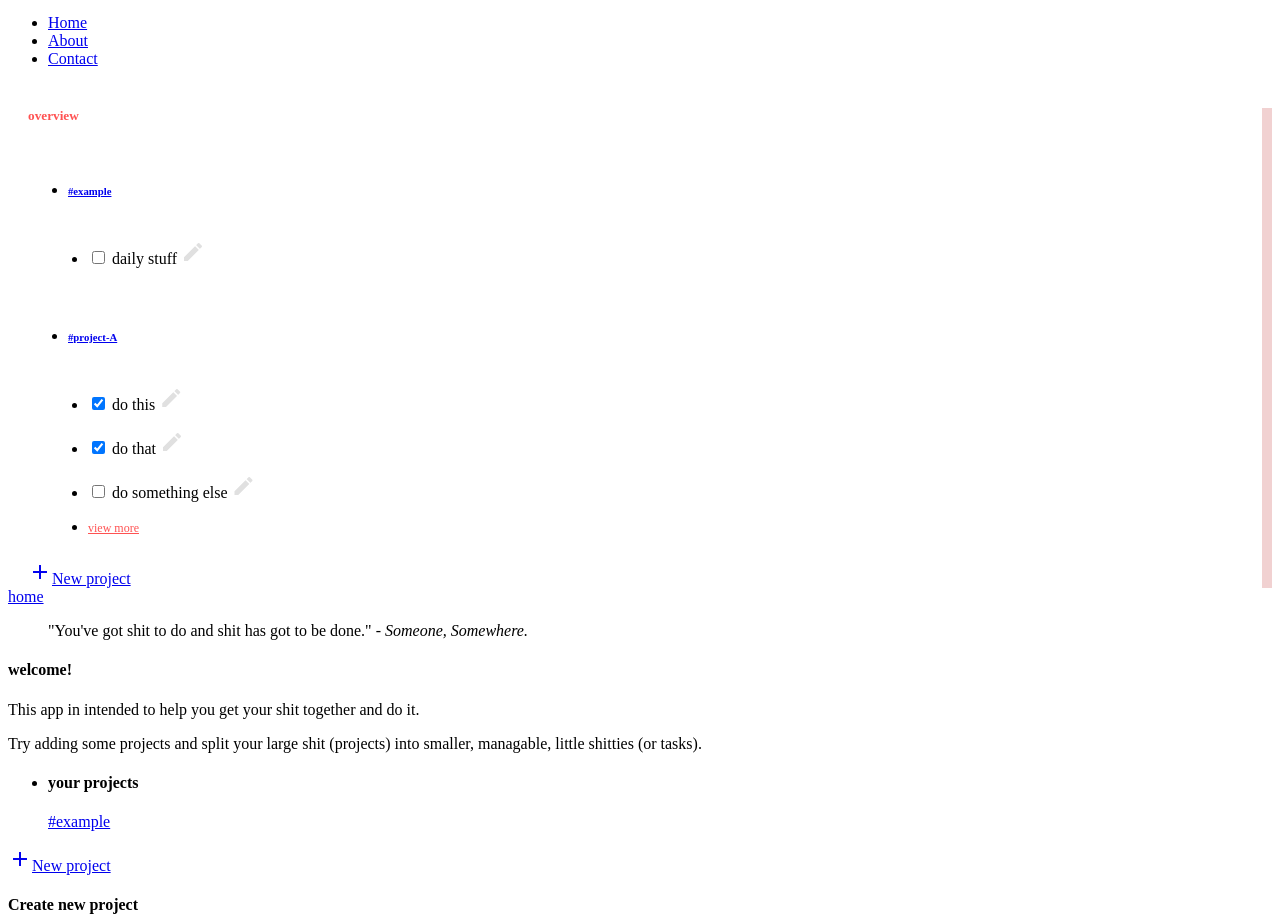
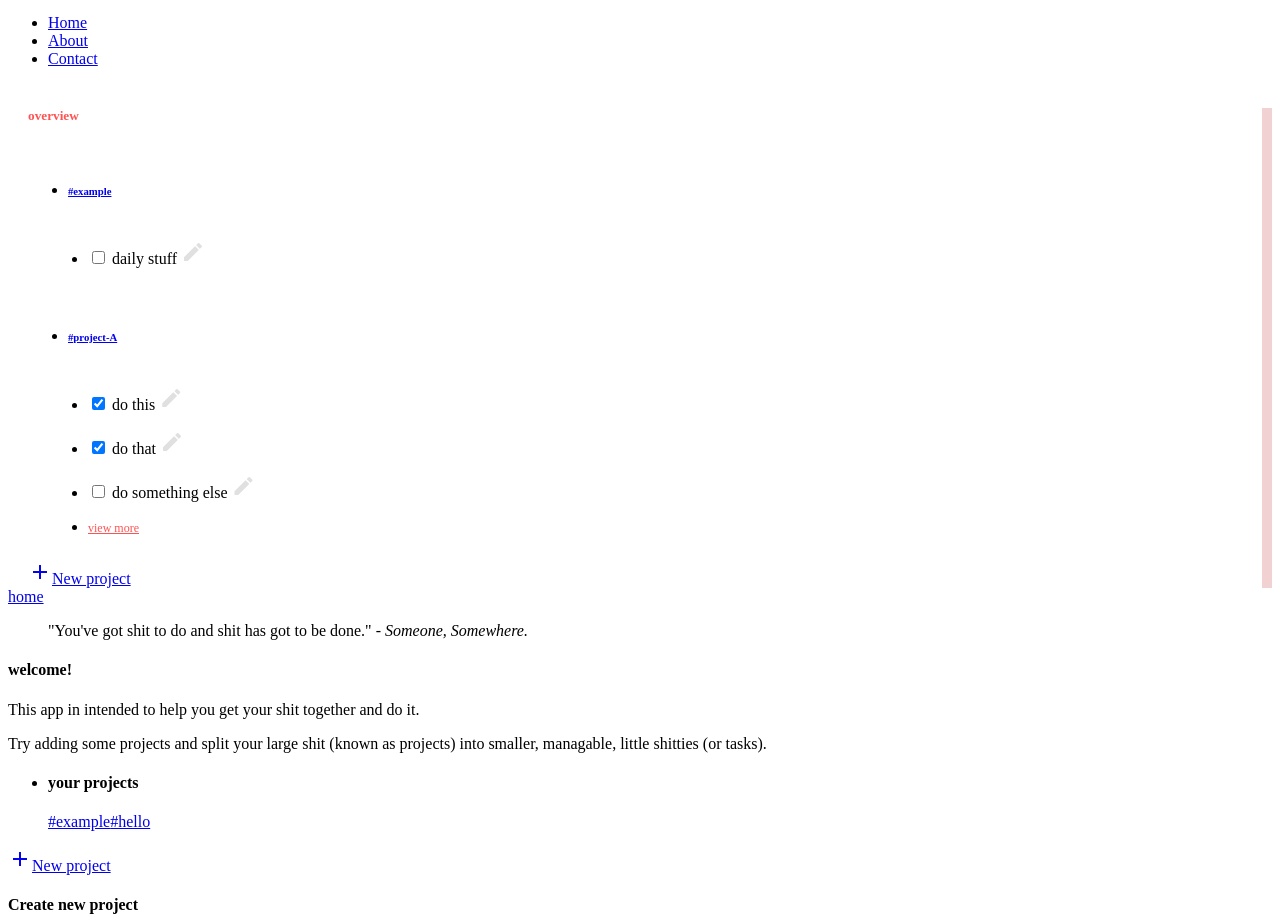
Before and after one commit to pklepa/to-do, a website built with webpack: page dist/index.html in a window 1280 px wide. Shown: the part 28-952 px from the top of the page. Built offline with nearby package versions, Linux system fonts and the light colour scheme; files whose address does not match are found by name.

Commit message:
Dynamic rendering of home

```diff
--- a/src/home.js
+++ b/src/home.js
@@ -1,3 +1,6 @@
+import { ProjectController } from "./projectController";
+import { renderProject } from "./project";
+
 function renderHome() {
   const main = document.querySelector('#mainContainer');
   if(main.children.length > 0){ main.textContent = ""; }
@@ -20,11 +23,10 @@ function renderHome() {
 
       <h4>welcome!</h4>
       <p>This app in intended to help you get your shit together and do it.</p>
-      <p>Try adding some projects and split your large shit (projects) into smaller, managable, little shitties (or tasks).</p>
+      <p>Try adding some projects and split your large shit (known as projects) into smaller, managable, little shitties (or tasks).</p>
 
       <ul style="max-width: 800px;" class="collection with-header">
         <li class="collection-header"><h4>your projects</h4></li>
-        <a href="#!" class="collection-item">#example</a>
       </ul>
 
       <a id="btn-newProject" class="waves-effect waves-light btn-small red accent-2 modal-trigger" href="#modal1">
@@ -35,6 +37,31 @@ function renderHome() {
 
   // Inserts the content template in the document
   main.insertAdjacentHTML("beforeend", contentHTML);
+
+  insertProjectsInHomePage();
 }
 
+function insertProjectsInHomePage() {
+  const collection = document.querySelector('.mainContent ul.collection');
+
+  const projects = ProjectController.getAll();
+  projects.forEach(proj => {
+    let projectAnchor = document.createElement('a');
+    projectAnchor.classList.add('collection-item');
+    projectAnchor.href = "#";
+    projectAnchor.textContent = `#${ proj.name }`;
+    projectAnchor.addEventListener('click', () => {
+      ProjectController.setCurrent(proj);
+      renderProject();
+    });
+
+    collection.appendChild(projectAnchor);
+
+    // let projHTML = `<a href="#" class="collection-item">#${ proj.name }</a>`;
+    // collection.insertAdjacentHTML('beforeend', projHTML);
+  })
+}
+
+
+
 export { renderHome }
--- a/src/index.js
+++ b/src/index.js
@@ -2,9 +2,6 @@
 import { renderProject } from './project';
 import { DisplayController } from './displayController';
 import { ProjectController, Project } from './projectController';
-
-// - Initial page rendering
-DisplayController.render();
 
 
 // - Example Project
@@ -39,7 +36,12 @@ example.addTask({
 });
 
 ProjectController.add(example);
-renderProject(example);
+
+ProjectController.add(Project('hello','nothing here to see'));
+
+
+// - Initial page rendering
+DisplayController.render();
 
 
 
--- a/src/project.js
+++ b/src/project.js
@@ -1,7 +1,10 @@
 import { renderHome } from "./home";
+import { ProjectController } from "./projectController";
 
 
-function renderProject(project) {
+function renderProject() {
+  const project = ProjectController.getCurrent();
+
   const main = document.querySelector('#mainContainer');
   if(main.children.length > 0){ main.textContent = ""; }
 
@@ -14,7 +17,7 @@ function renderProject(project) {
       <div class="nav-wrapper">
         <div class="col s12">
           <a href="#!" class="breadcrumb btn-goHome">home</a>
-          <a href="#!" class="secondary-content tooltipped" data-position="left" data-tooltip="Delete this project"><i class="material-icons">delete</i></a>
+          <a href="#!" class="secondary-content secondary-content-breadcrumb tooltipped" data-position="left" data-tooltip="Delete this project"><i class="material-icons">delete</i></a>
           <a href="#!" class="breadcrumb">#${ project.name }</a>
         </div>
       </div>
--- a/src/projectController.js
+++ b/src/projectController.js
@@ -36,10 +36,11 @@ const ProjectController = (() => {
     currentProject = project;
   }
 
+  function setCurrent(proj){ currentProject = proj; }
   function getCurrent(){ return currentProject }
   function getAll(){ return projectsArr }
 
-  return { add, getCurrent, getAll }
+  return { add, setCurrent, getCurrent, getAll }
 })();
 
 
--- a/styles/style.css
+++ b/styles/style.css
@@ -28,6 +28,7 @@
 
 a.secondary-content { color: #e0e0e0; }
 a.secondary-content:hover { color: var(--red-accent-2); }
+a.secondary-content-breadcrumb:hover { color: white; }
 a.secondary-content + a.secondary-content { margin-right: 10px; }
 
 #sideContainer ul.collection {
```
Also changed, not shown: dist/main.js.
